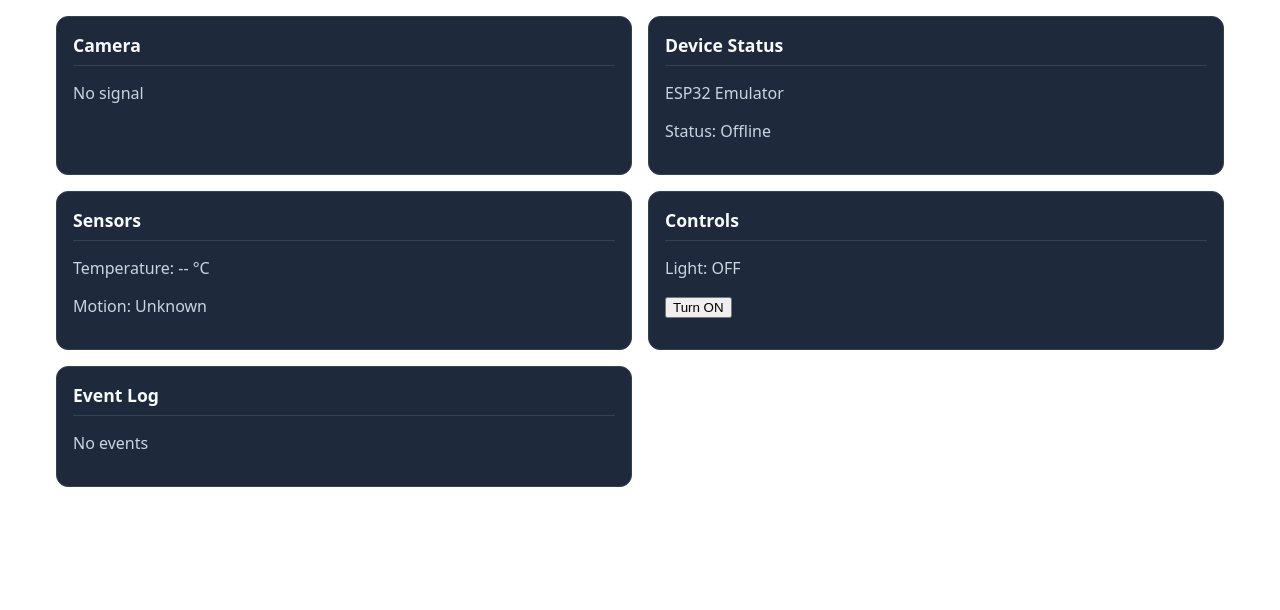
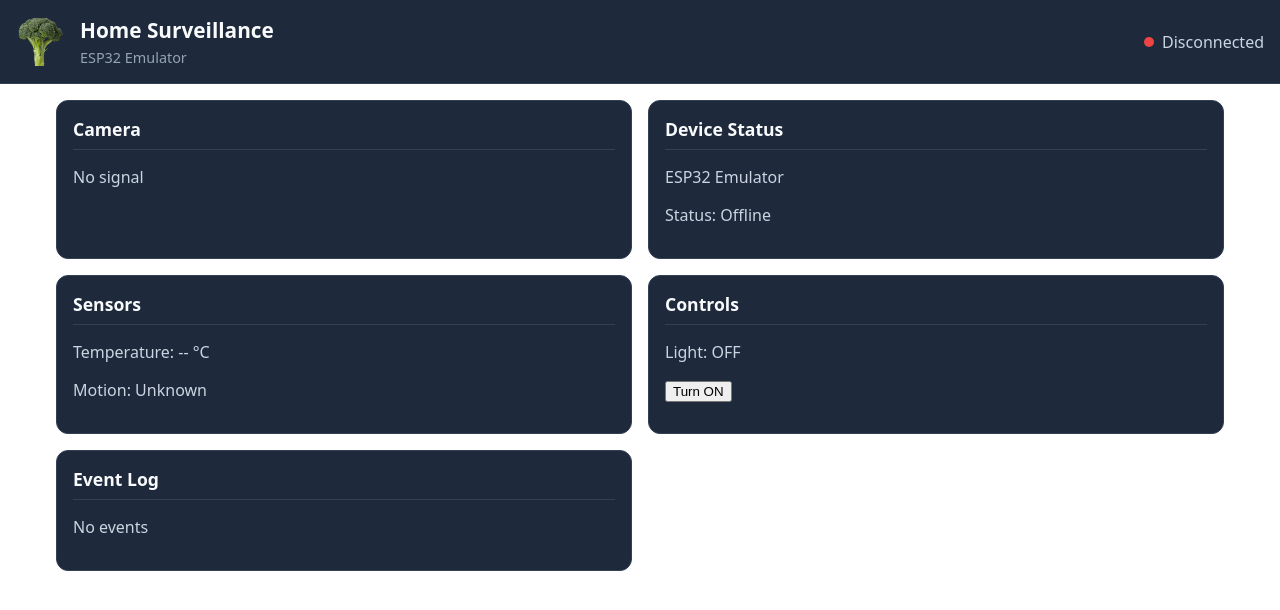
Before and after one commit to Jari1980/esp32-emulator, a React (Vite) app in the folder frontend/emulator-ui/: page / in a window 1280 px wide. Shown: the top 610 px of the page. Built offline with nearby package versions, Linux system fonts and the light colour scheme.

Commit message:
application header

```diff
--- a/frontend/emulator-ui/src/App.tsx
+++ b/frontend/emulator-ui/src/App.tsx
@@ -1,7 +1,13 @@
+import Header from "./components/Header/Header";
 import Dashboard from "./components/Dashboard/Dashboard";
 
 function App() {
-  return <Dashboard />;
+  return (
+    <>
+      <Header />
+      <Dashboard />
+    </>
+  );
 }
 
 export default App;
--- /dev/null
+++ b/frontend/emulator-ui/src/components/Header/Header.css
@@ -0,0 +1,55 @@
+.header {
+  display: flex;
+  justify-content: space-between;
+  align-items: center;
+
+  padding: 1rem;
+
+  background: #1e293b;
+  border-bottom: 1px solid #334155;
+
+  color: #f8fafc;
+}
+
+.header__brand {
+  display: flex;
+  align-items: center;
+  gap: 1rem;
+}
+
+.header__logo {
+  width: 48px;
+  height: 48px;
+
+  border-radius: 12px;
+
+  object-fit: cover;
+}
+
+.header h1 {
+  margin: 0;
+  font-size: 1.3rem;
+}
+
+.header p {
+  margin: 0.25rem 0 0;
+  color: #94a3b8;
+  font-size: 0.9rem;
+}
+
+.header__status {
+  display: flex;
+  align-items: center;
+  gap: 0.5rem;
+
+  color: #cbd5e1;
+}
+
+.status-dot {
+  width: 10px;
+  height: 10px;
+
+  border-radius: 50%;
+
+  background: #ef4444;
+}
--- /dev/null
+++ b/frontend/emulator-ui/src/components/Header/Header.tsx
@@ -0,0 +1,24 @@
+import "./Header.css";
+import logo from "../../assets/logo.png";
+
+function Header() {
+  return (
+    <header className="header">
+      <div className="header__brand">
+        <img className="header__logo" src={logo} alt="Home Surveillance logo" />
+
+        <div>
+          <h1>Home Surveillance</h1>
+          <p>ESP32 Emulator</p>
+        </div>
+      </div>
+
+      <div className="header__status">
+        <span className="status-dot" />
+        <span>Disconnected</span>
+      </div>
+    </header>
+  );
+}
+
+export default Header;
```
Also changed, not shown: frontend/emulator-ui/src/assets/Logo.png (added).
